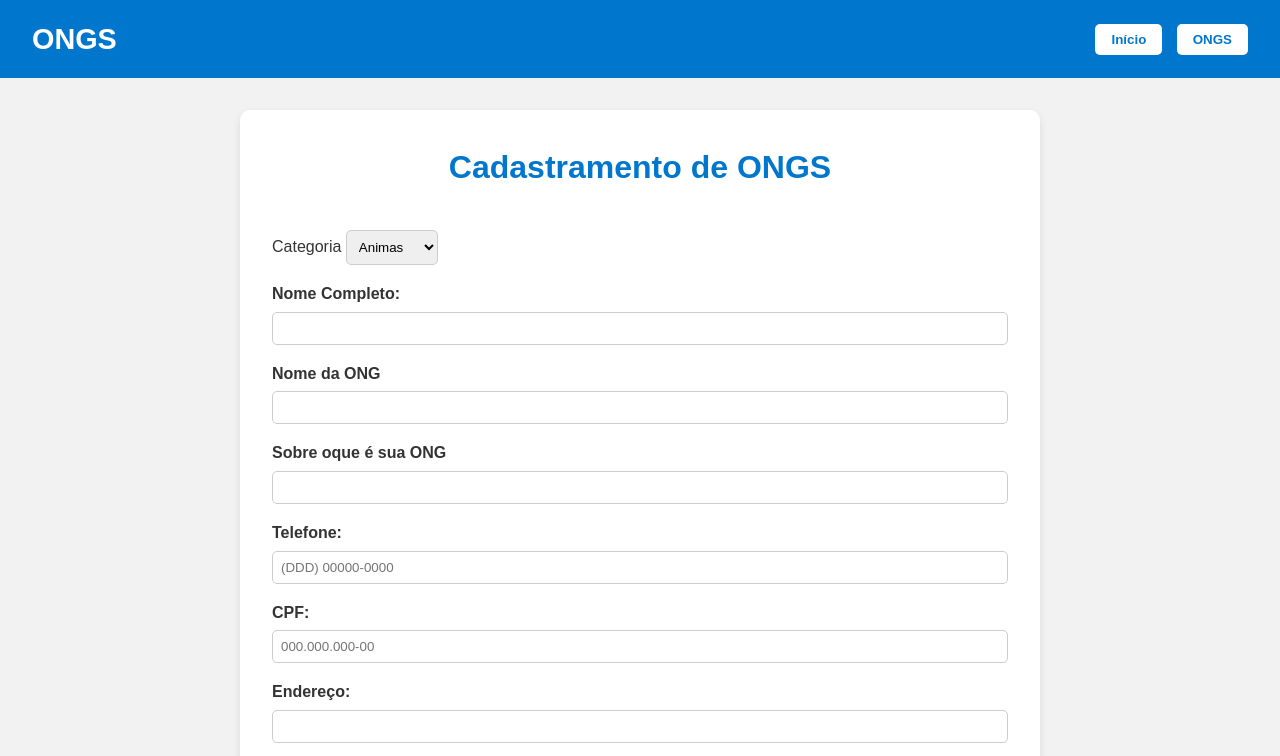
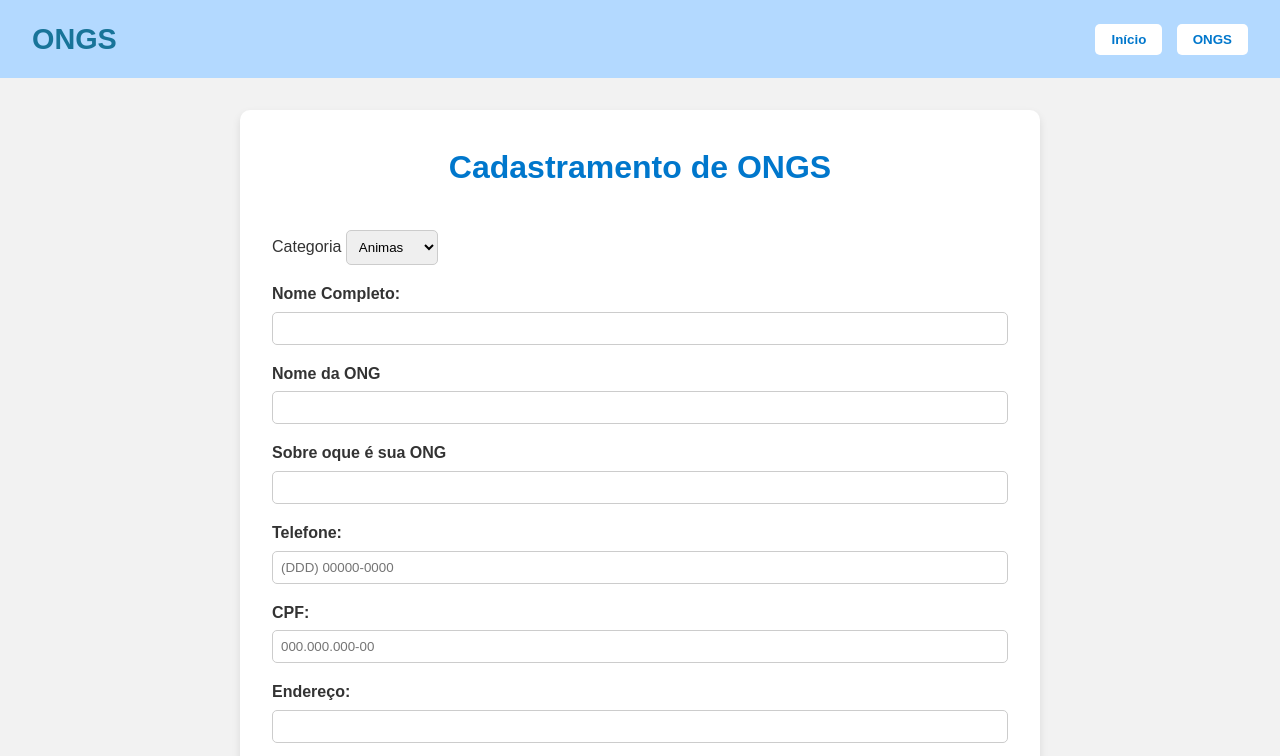
Before and after one commit to lucashmc/VoluntarioProva, a plain HTML site: page cadastrarOngs.html in a window 1280 px wide. Shown: the top 756 px of the page. Drawn offline with Linux system fonts and the light colour scheme.

Commit message:
mudei as cores da pagina do css

```diff
--- a/cadastro.css
+++ b/cadastro.css
@@ -15,8 +15,8 @@ body {
 
 /* Cabeçalho */
 .cabecalho {
-    background-color: #0077cc;
-    color: white;
+    background-color: #b3d9ff;
+    color: rgb(24, 116, 153);
     padding: 1rem 2rem;
     display: flex;
     justify-content: space-between;
--- a/main.css
+++ b/main.css
@@ -19,7 +19,7 @@ body {
 .cabecalho h2 {
     margin: 0;
     font-size: 28px;
-    color: #004080; /* azul escuro para contraste */
+    color: #177fe7;
 }
 
 /* Navegação */
```
Also changed, not shown: estilo.css (+7 -0 lines).
